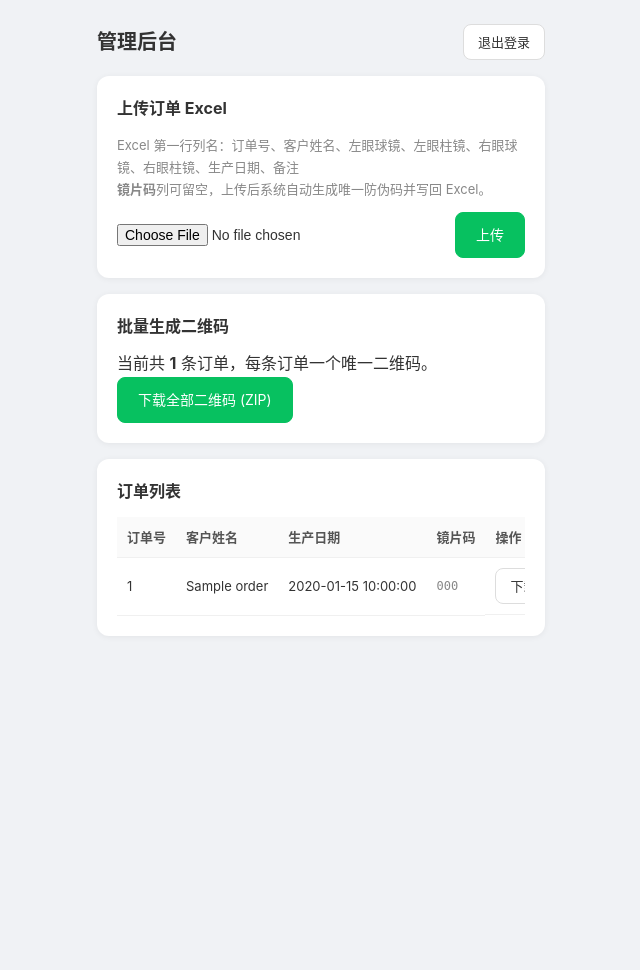
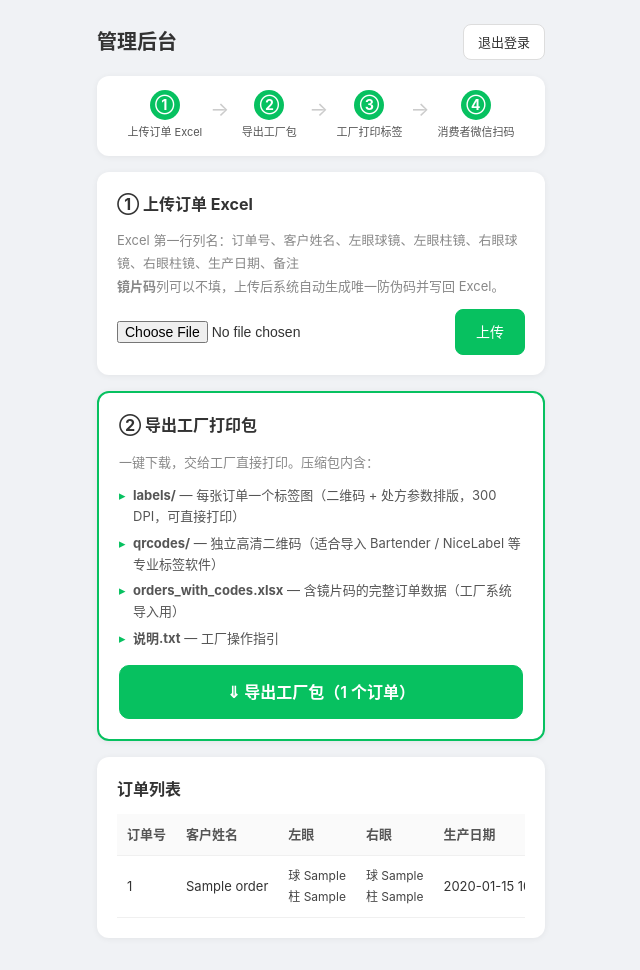
Before and after one commit to wangchenggv-ai/QRCode, a Flask app: template templates/admin.html in a window 1280 px wide. Shown: the whole page, without its empty margins (319-959 px from the left). Before the commit the page ends 636 px from the top, so only its background shows below. Run offline with Flask 3, Linux system fonts and the light colour scheme; the template is opened without the code that fills it: most values are stand-ins (such as "Sample title", 1, 10 or a date in 2020).

Commit message:
添加工厂打印包导出功能，实现全流程无缝衔接
- 新增 utils/label_generator.py：
  生成 300 DPI 印刷级标签图（二维码+左右眼处方参数排版，支持中文）
  generate_factory_zip() 打包：labels/ qrcodes/ Excel 说明.txt
- app.py 新增 /admin/factory_export 路由
- 管理后台新增流程引导横幅（① 上传→② 导出→③ 工厂打印→④ 消费者扫码）
  工厂包导出按钮及内容说明
  订单列表增加左右眼参数列

https://claude.ai/code/session_01VJJ5vvgTrirnH4G7jBZVin

```diff
--- a/app.py
+++ b/app.py
@@ -9,6 +9,7 @@ from flask import (
 from config import Config
 from utils.excel_reader import load_orders, get_order_by_qr, assign_qr_codes
 from utils.qr_generator import generate_qr_png, generate_all_zip
+from utils.label_generator import generate_factory_zip
 
 app = Flask(__name__)
 app.secret_key = Config.SECRET_KEY
@@ -141,5 +142,26 @@ def generate_all_qr():
     )
 
 
+# ---------------------------------------------------------------------------
+# Admin: factory export package
+# ---------------------------------------------------------------------------
+@app.route("/admin/factory_export")
+@admin_required
+def factory_export():
+    # Ensure all orders have a QR code assigned before exporting
+    assign_qr_codes()
+    orders = load_orders()
+    if not orders:
+        flash("没有订单数据，请先上传 Excel", "error")
+        return redirect(url_for("admin_dashboard"))
+    zip_bytes = generate_factory_zip(orders, Config.EXCEL_PATH)
+    return send_file(
+        io.BytesIO(zip_bytes),
+        mimetype="application/zip",
+        as_attachment=True,
+        download_name="factory_package.zip",
+    )
+
+
 if __name__ == "__main__":
     app.run(debug=True, host="0.0.0.0", port=5000)
--- a/static/css/style.css
+++ b/static/css/style.css
@@ -328,3 +328,92 @@ body {
   text-align: center;
   padding: 20px 0;
 }
+
+/* ─── Workflow banner ────────────────────────────────────────────────────── */
+.workflow-banner {
+  display: flex;
+  align-items: center;
+  justify-content: center;
+  background: #fff;
+  border-radius: 12px;
+  padding: 14px 10px;
+  margin-bottom: 16px;
+  box-shadow: 0 1px 6px rgba(0,0,0,0.06);
+  flex-wrap: wrap;
+  gap: 4px;
+}
+.workflow-step {
+  display: flex;
+  flex-direction: column;
+  align-items: center;
+  gap: 4px;
+  min-width: 64px;
+}
+.step-num {
+  width: 30px;
+  height: 30px;
+  border-radius: 50%;
+  background: #07c160;
+  color: #fff;
+  font-weight: 700;
+  font-size: 14px;
+  display: flex;
+  align-items: center;
+  justify-content: center;
+}
+.step-text {
+  font-size: 11px;
+  color: #555;
+  text-align: center;
+}
+.workflow-arrow {
+  color: #ccc;
+  font-size: 20px;
+  padding: 0 4px;
+  margin-bottom: 14px;
+}
+
+/* ─── Factory card ───────────────────────────────────────────────────────── */
+.factory-card {
+  border: 2px solid #07c160;
+}
+.factory-contents {
+  list-style: none;
+  margin: 10px 0 16px 0;
+  padding: 0;
+  display: flex;
+  flex-direction: column;
+  gap: 6px;
+}
+.factory-contents li {
+  font-size: 13px;
+  color: #555;
+  padding-left: 14px;
+  position: relative;
+}
+.factory-contents li::before {
+  content: "▸";
+  position: absolute;
+  left: 0;
+  color: #07c160;
+}
+.btn-factory {
+  display: block;
+  background: #07c160;
+  color: #fff;
+  border-color: #07c160;
+  text-align: center;
+  padding: 14px 20px;
+  font-size: 16px;
+  font-weight: 600;
+  border-radius: 10px;
+  text-decoration: none;
+}
+.btn-factory:active { opacity: 0.8; }
+
+/* ─── Table rx cells ─────────────────────────────────────────────────────── */
+.rx-cell {
+  font-size: 12px;
+  line-height: 1.7;
+  color: #444;
+}
--- a/templates/admin.html
+++ b/templates/admin.html
@@ -7,12 +7,35 @@
     <a href="{{ url_for('admin_logout') }}" class="btn btn-sm">退出登录</a>
   </div>
 
-  <!-- Upload -->
+  <!-- Workflow banner -->
+  <section class="workflow-banner">
+    <div class="workflow-step">
+      <div class="step-num">①</div>
+      <div class="step-text">上传订单 Excel</div>
+    </div>
+    <div class="workflow-arrow">→</div>
+    <div class="workflow-step">
+      <div class="step-num">②</div>
+      <div class="step-text">导出工厂包</div>
+    </div>
+    <div class="workflow-arrow">→</div>
+    <div class="workflow-step">
+      <div class="step-num">③</div>
+      <div class="step-text">工厂打印标签</div>
+    </div>
+    <div class="workflow-arrow">→</div>
+    <div class="workflow-step">
+      <div class="step-num">④</div>
+      <div class="step-text">消费者微信扫码</div>
+    </div>
+  </section>
+
+  <!-- Step 1: Upload -->
   <section class="card">
-    <h2>上传订单 Excel</h2>
+    <h2>① 上传订单 Excel</h2>
     <p class="hint">
-      Excel 第一行列名：订单号、客户姓名、左眼球镜、左眼柱镜、右眼球镜、右眼柱镜、生产日期、备注<br>
-      <strong>镜片码</strong>列可留空，上传后系统自动生成唯一防伪码并写回 Excel。
+      Excel 第一行列名：<code>订单号、客户姓名、左眼球镜、左眼柱镜、右眼球镜、右眼柱镜、生产日期、备注</code><br>
+      <strong>镜片码</strong>列可以不填，上传后系统自动生成唯一防伪码并写回 Excel。
     </p>
     <form method="post" action="{{ url_for('admin_upload') }}"
           enctype="multipart/form-data" class="upload-form">
@@ -21,14 +44,24 @@
     </form>
   </section>
 
-  <!-- Batch QR -->
-  <section class="card">
-    <h2>批量生成二维码</h2>
-    <p>当前共 <strong>{{ orders|length }}</strong> 条订单，每条订单一个唯一二维码。</p>
+  <!-- Step 2: Factory export -->
+  <section class="card factory-card">
+    <h2>② 导出工厂打印包</h2>
+    <p class="hint">
+      一键下载，交给工厂直接打印。压缩包内含：
+    </p>
+    <ul class="factory-contents">
+      <li><strong>labels/</strong> — 每张订单一个标签图（二维码 + 处方参数排版，300 DPI，可直接打印）</li>
+      <li><strong>qrcodes/</strong> — 独立高清二维码（适合导入 Bartender / NiceLabel 等专业标签软件）</li>
+      <li><strong>orders_with_codes.xlsx</strong> — 含镜片码的完整订单数据（工厂系统导入用）</li>
+      <li><strong>说明.txt</strong> — 工厂操作指引</li>
+    </ul>
     {% if orders %}
-    <a href="{{ url_for('generate_all_qr') }}" class="btn btn-primary">
-      下载全部二维码 (ZIP)
+    <a href="{{ url_for('factory_export') }}" class="btn btn-factory">
+      &#8659; 导出工厂包（{{ orders|length }} 个订单）
     </a>
+    {% else %}
+    <p class="empty-hint">请先上传 Excel 文件</p>
     {% endif %}
   </section>
 
@@ -42,6 +75,8 @@
           <tr>
             <th>订单号</th>
             <th>客户姓名</th>
+            <th>左眼</th>
+            <th>右眼</th>
             <th>生产日期</th>
             <th>镜片码</th>
             <th>操作</th>
@@ -52,16 +87,24 @@
           <tr>
             <td>{{ order.order_id }}</td>
             <td>{{ order.customer_name }}</td>
+            <td class="rx-cell">
+              球 {{ order.left_sph or '—' }}<br>
+              柱 {{ order.left_cyl or '—' }}
+            </td>
+            <td class="rx-cell">
+              球 {{ order.right_sph or '—' }}<br>
+              柱 {{ order.right_cyl or '—' }}
+            </td>
             <td>{{ order.production_date }}</td>
             <td class="qr-code-cell">{{ order.qr_code or '—' }}</td>
             <td class="actions">
               {% if order.qr_code %}
               <a href="{{ url_for('generate_single_qr', order_id=oid) }}"
-                 class="btn btn-sm">下载二维码</a>
+                 class="btn btn-sm">QR</a>
               <a href="{{ url_for('verify', qr_code=order.qr_code) }}"
                  target="_blank" class="btn btn-sm">预览</a>
               {% else %}
-              <span class="empty-hint">无镜片码</span>
+              <span class="empty-hint">无码</span>
               {% endif %}
             </td>
           </tr>
```
Also changed, not shown: utils/label_generator.py (added, +211 -0 lines).
